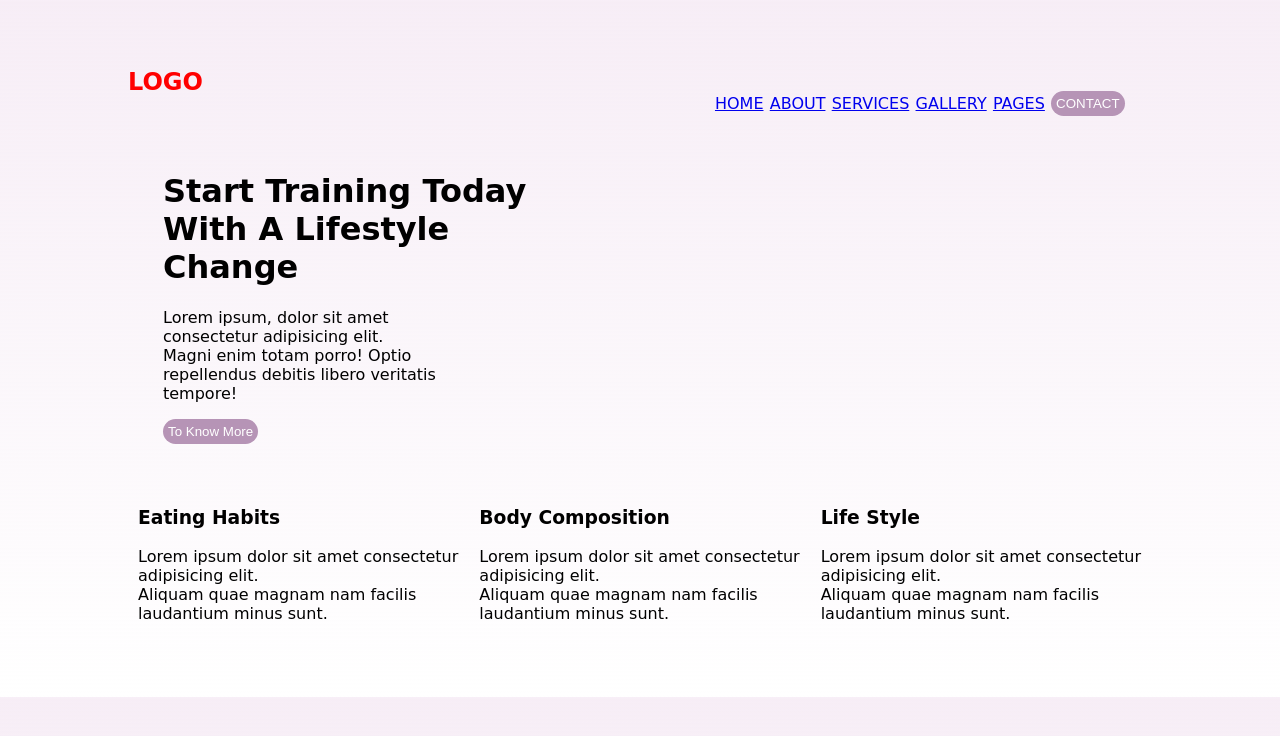
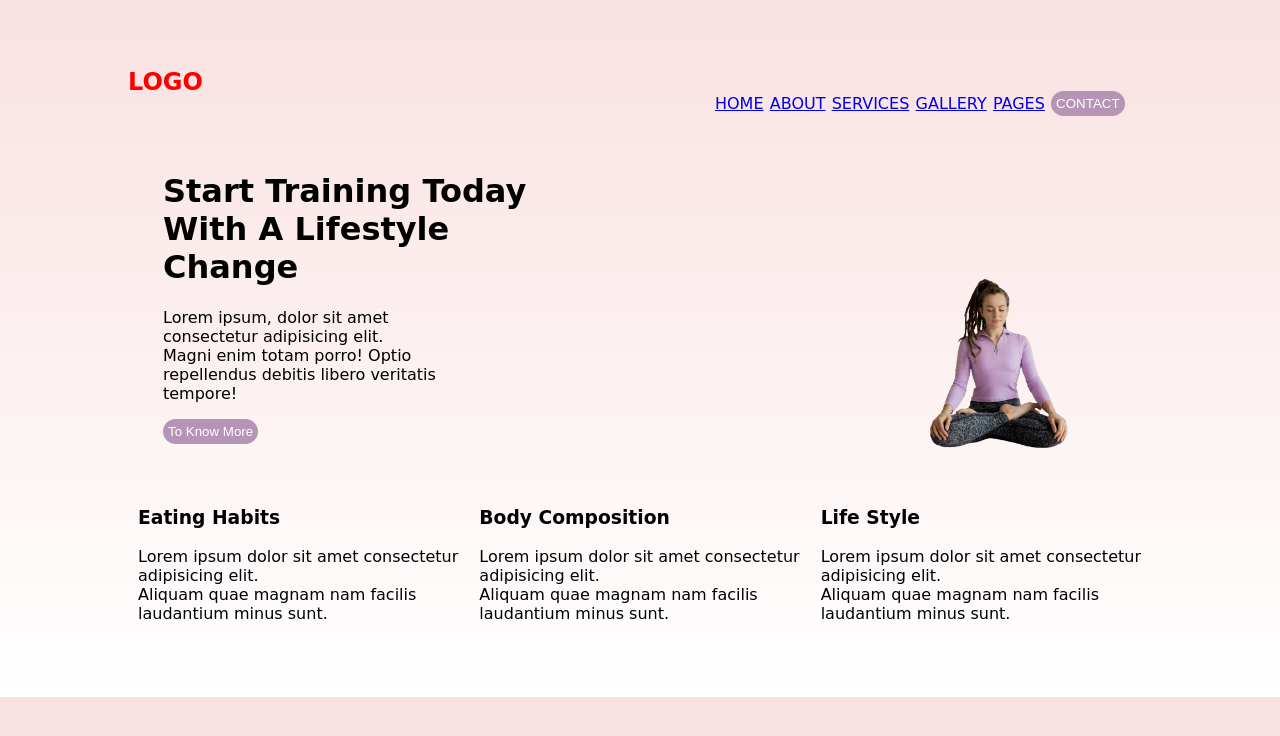
Before and after one commit to Emma24968/practice5, a plain HTML site: page index.html in a window 1280 px wide. Drawn offline with Linux system fonts and the light colour scheme; a web font is replaced by a local one.

Commit message:
i added another  background image

```diff
--- a/index.css
+++ b/index.css
@@ -12,13 +12,27 @@ html {
     padding-right: 5em;
     padding-left: 5em;
     min-height: 100vh;
-    /* background-image: url(/materials/meditate.jpg); */
-    background-image: linear-gradient(rgba(228, 198, 226, 0.308), white);
-    background-size: cover;
-    background-position: center;
+    background-image: linear-gradient(#f4c2c27e, white);
     min-height: 70vh;
     font-family: "Pacifico", cursive;
-  font-style: normal;
+    font-style: normal;
+}
+
+.body {
+    display: flex;
+    justify-content:space-between;
+}
+
+.body2 {
+    background-image: url(/materials/img2.png);
+    background-position: center;
+    background-size: contain;
+    background-repeat: no-repeat;
+    align-items: end;
+    width: 30%;
+    margin-top: 25px;
+
+
 }
 
 
--- a/index.html
+++ b/index.html
@@ -33,8 +33,8 @@
                     <button class="button">To Know More</button>
             </div>
         </div>
-   </div>
-   <div class="body2">
+        <div class="body2">
+       </div>
 
    </div>
    <footer>
```
Also changed, not shown: materials/foody.jpg (added), materials/img2.png (added).
